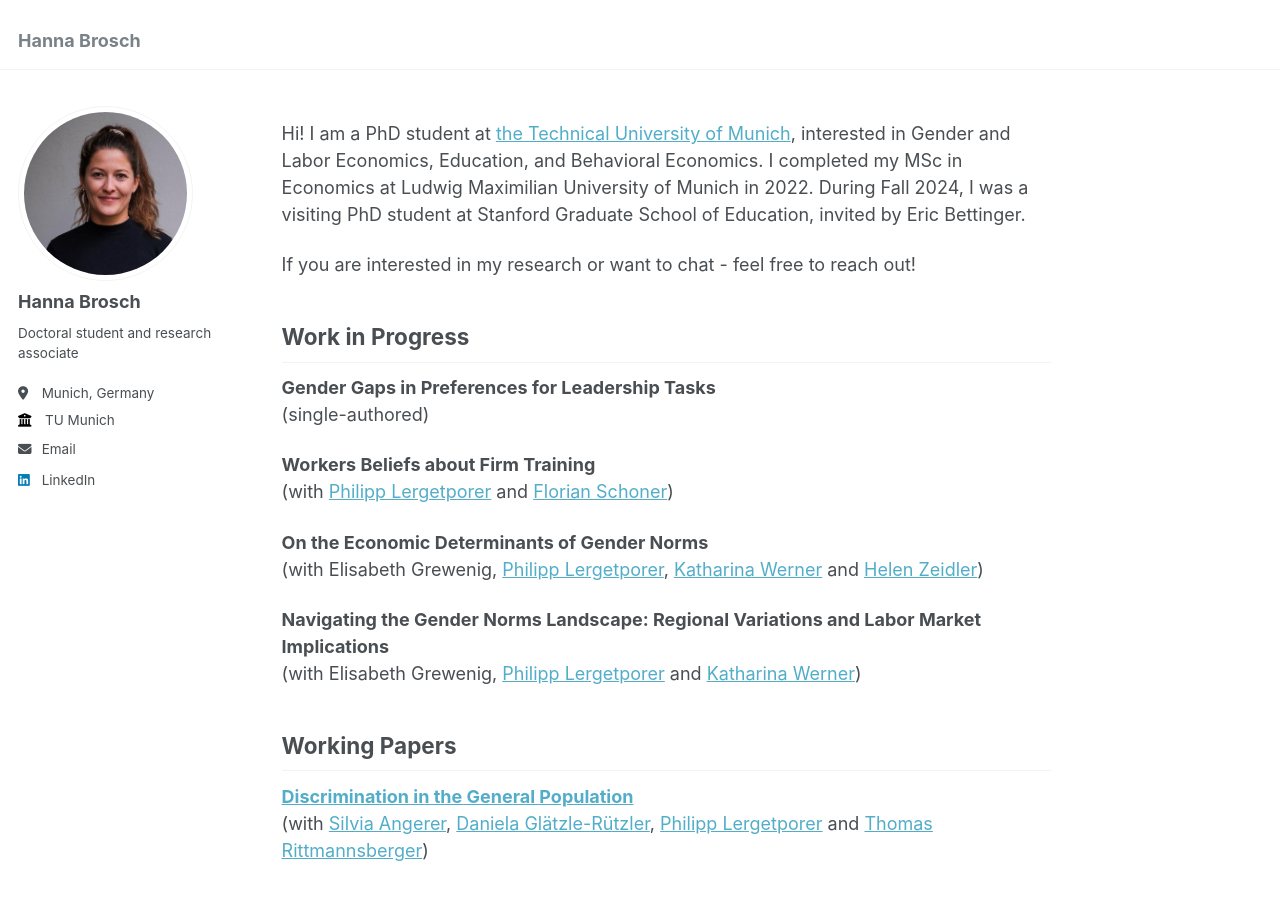
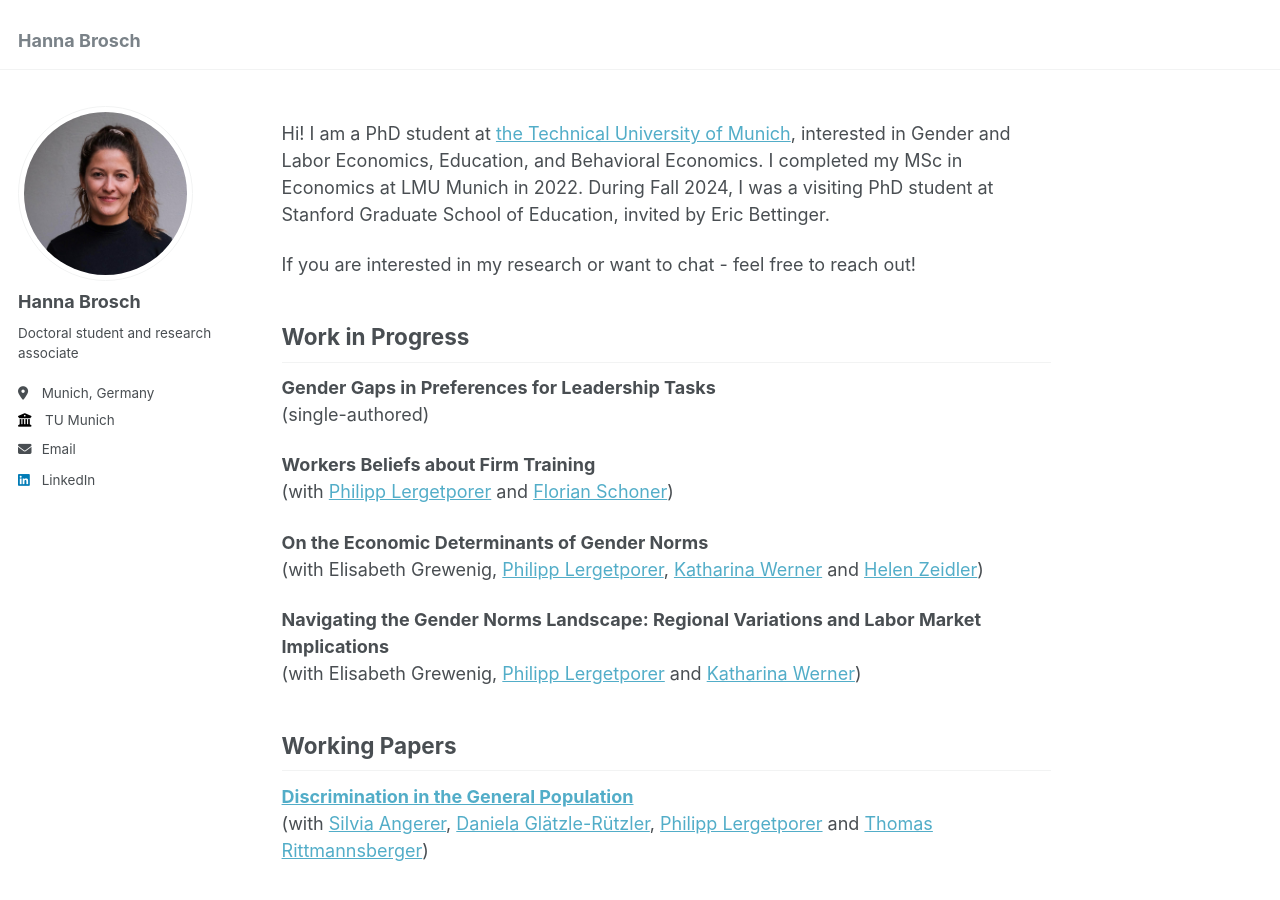
Before and after one commit to HannaBrosch/hannabrosch.github.io, a Jekyll site: the page built from _pages/about.md, in a window 1280 px wide and 900 px high. Built offline with Jekyll 4.4.1, drawn with Linux system fonts in a browser that asks for light colours.

Commit message:
Update about.md

```diff
--- a/_pages/about.md
+++ b/_pages/about.md
@@ -7,7 +7,7 @@ redirect_from:
   - /about.html
 ---
 
-Hi! I am a PhD student at [the Technical University of Munich](https://www.mgt.tum.de/global-center-for-family-enterprise/prof-dr-philipp-lergetporer), interested in Gender and Labor Economics, Education, and Behavioral Economics. I completed my MSc in Economics at Ludwig Maximilian University of Munich in 2022. During Fall 2024, I was a visiting PhD student at Stanford Graduate School of Education, invited by Eric Bettinger.
+Hi! I am a PhD student at [the Technical University of Munich](https://www.mgt.tum.de/global-center-for-family-enterprise/prof-dr-philipp-lergetporer), interested in Gender and Labor Economics, Education, and Behavioral Economics. I completed my MSc in Economics at LMU Munich in 2022. During Fall 2024, I was a visiting PhD student at Stanford Graduate School of Education, invited by Eric Bettinger.
 
 If you are interested in my research or want to chat - feel free to reach out!
 
```
